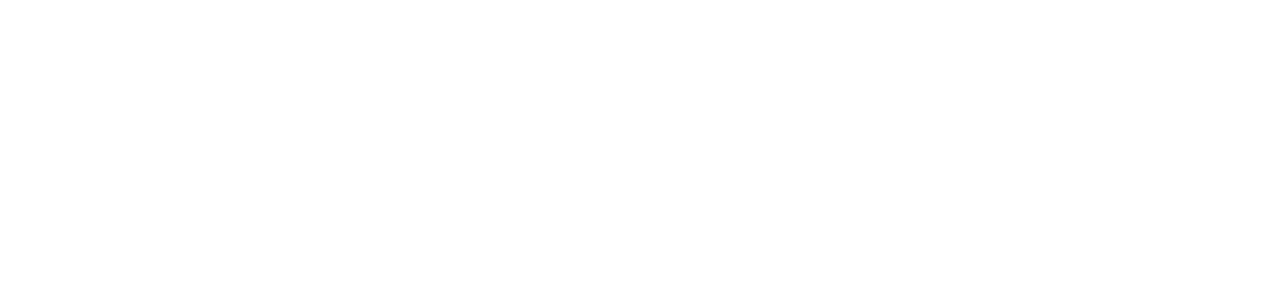
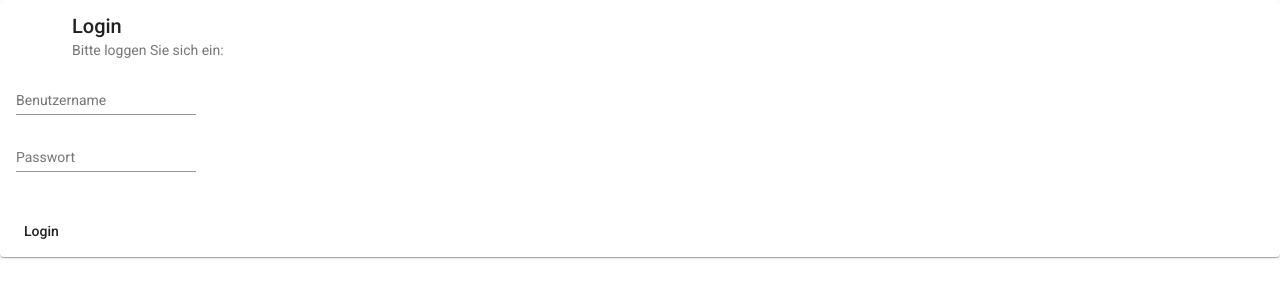
Before and after one commit to MediocreMarcel/SP, an Angular app in the folder Frontend/SPFrontend/: page /login in a window 1280 px wide. Before the commit this address led to /. Shown: the top 300 px of the page. Built offline with nearby package versions, Linux system fonts and the light colour scheme.

Commit message:
added Login Frontend

```diff
--- a/Frontend/SPFrontend/src/app/app-routing.module.ts
+++ b/Frontend/SPFrontend/src/app/app-routing.module.ts
@@ -1,10 +1,12 @@
 import {NgModule} from '@angular/core';
 import {Routes, RouterModule} from '@angular/router';
 import {HomePageComponent} from './components/home-page/home-page.component';
+import {LoginComponent} from './components/login/login.component';
 
 const routes: Routes = [
-  { path: '', redirectTo: '/home', pathMatch: 'full' },
+  { path: '', redirectTo: '/login', pathMatch: 'full' },
   {path: 'home', component: HomePageComponent},
+  {path: 'login' , component: LoginComponent},
 ];
 
 @NgModule({
--- /dev/null
+++ b/Frontend/SPFrontend/src/app/components/login/login.component.html
@@ -0,0 +1,23 @@
+<mat-card>
+  <mat-card-header>
+    <div mat-card-avatar class="example-header-image"></div>
+    <mat-card-title>Login</mat-card-title>
+    <mat-card-subtitle>Bitte loggen Sie sich ein:</mat-card-subtitle>
+  </mat-card-header>
+  <mat-card-content>
+    <form>
+      <mat-form-field>
+        <mat-label>Benutzername</mat-label>
+        <input matInput placeholder="Benutername" [(ngModel)]='this.user.user_id' name="user.user_id">
+      </mat-form-field>
+      <br/>
+      <mat-form-field>
+        <mat-label>Passwort</mat-label>
+        <input type="password" matInput placeholder="Passwort eingeben" [(ngModel)]="this.user.password" name="user.password"/>
+      </mat-form-field>
+    </form>
+  </mat-card-content>
+  <mat-card-actions>
+    <button mat-button (click)="login()">Login</button>
+  </mat-card-actions>
+</mat-card>
--- /dev/null
+++ b/Frontend/SPFrontend/src/app/components/login/login.component.ts
@@ -0,0 +1,38 @@
+import {Component, OnInit} from '@angular/core';
+import {User} from "../models/User";
+import {UserService} from "../../shared/user.service";
+import {Router} from "@angular/router";
+
+@Component({
+  selector: 'app-login',
+  templateUrl: './login.component.html',
+  styleUrls: ['./login.component.css']
+})
+export class LoginComponent implements OnInit {
+  user: User = new User();
+
+
+  constructor(private userService: UserService,
+              private router: Router) {
+  }
+
+  ngOnInit(): void {
+  }
+
+  login() {
+    console.log(this.user.user_id);
+    console.log(this.user);
+    this.userService.loginUser(this.user).subscribe(
+      (response) => {
+        console.log('ok');
+        console.log(response.body);
+        this.user = {user_id,
+                    mail: response.body[1].toString(),
+                    };
+      },
+      (error) => {
+        console.error('Falsche Benutzerdaten');
+
+      });
+  }
+}
--- /dev/null
+++ b/Frontend/SPFrontend/src/app/components/models/User.ts
@@ -0,0 +1,7 @@
+export class User {
+  user_id: string;
+  password: string;
+  name: string;
+  surname: string;
+  mail: string;
+}
--- /dev/null
+++ b/Frontend/SPFrontend/src/app/shared/user.service.ts
@@ -0,0 +1,26 @@
+import {Injectable} from '@angular/core';
+import {environment} from '../../environments/environment';
+import {HttpClient, HttpHeaders} from '@angular/common/http';
+import {User} from "../components/models/User";
+import {Router} from "@angular/router";
+
+@Injectable({
+  providedIn: 'root'
+})
+export class UserService {
+  url = environment.BaseUrl;
+  headers = new HttpHeaders().set('Content-Type', 'application/json; charset=utf-8');
+
+
+  constructor(private http: HttpClient,
+              private router: Router) {
+  }
+
+  loginUser(user: User) {
+    console.log(user);
+    return this.http.post('http://localhost:8080/rest/user/login', JSON.stringify(user), {
+      headers: this.headers,
+      observe: 'response'
+    });
+  }
+}
--- a/Frontend/SPFrontend/src/environments/environment.ts
+++ b/Frontend/SPFrontend/src/environments/environment.ts
@@ -3,7 +3,8 @@
 // The list of file replacements can be found in `angular.json`.
 
 export const environment = {
-  production: false
+  production: false,
+  BaseUrl: 'http://localhost:8080/rest/'
 };
 
 /*
```
Also changed, not shown: Frontend/SPFrontend/src/app/app.module.ts (+10 -2 lines), Frontend/SPFrontend/src/app/components/login/login.component.css (added), 2 other files (tests, documents, lock files or other folders).
